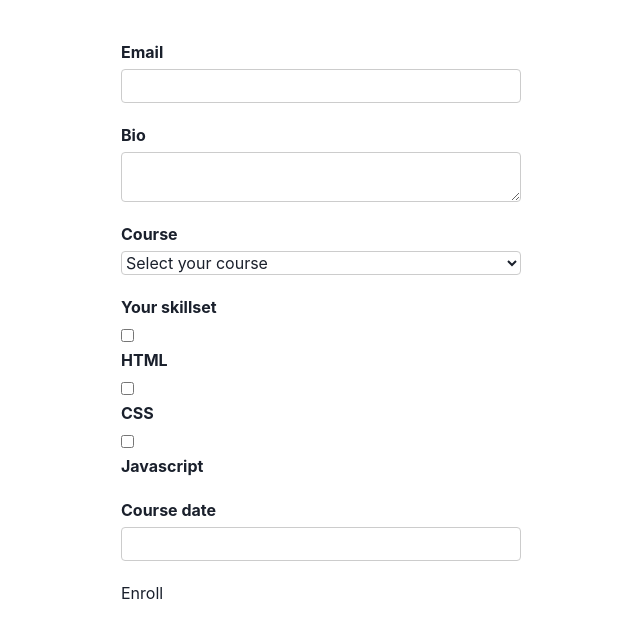
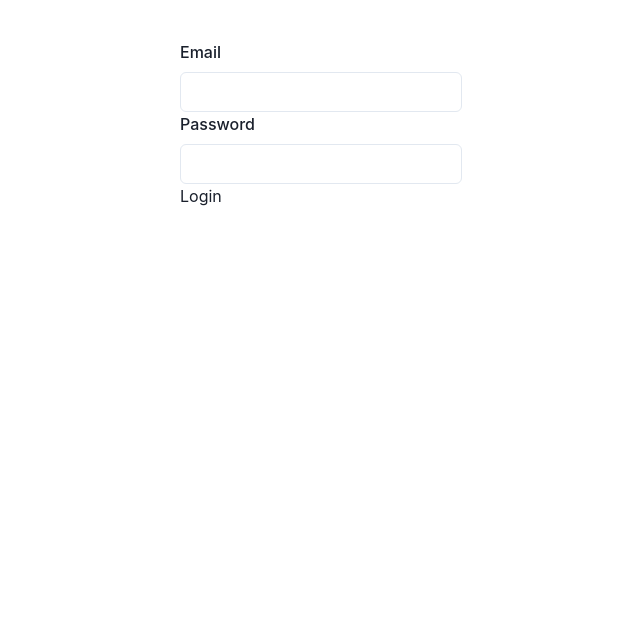
Before and after one commit to vapinedo/React-FormikDemo, a React (Create React App) app: page / in a window 1280 px wide. Shown: the top 638 px of the page, without its empty margins (319-959 px from the left). Built offline with nearby package versions, Linux system fonts and the light colour scheme.

Commit message:
[ADD] ChakraInput

```diff
--- a/src/App.css
+++ b/src/App.css
@@ -4,13 +4,13 @@
   margin-top: 40px;
 }
 
-label {
+/* label {
   font-weight: bold;
   display: flex;
   margin-bottom: 5px;
-}
+} */
 
-input[type="text"],
+/* input[type="text"],
 input[type="email"],
 input[type="password"],
 textarea,
@@ -25,7 +25,7 @@
   background-image: none;
   border: 1px solid #ccc;
   border-radius: 4px;
-}
+} */
 
 .form-control {
   margin-bottom: 20px;
--- a/src/App.js
+++ b/src/App.js
@@ -1,13 +1,13 @@
 import './App.css';
 // import { FormikContainter } from './components/FormikContainter';
-// import LoginForm from './components/LoginForm';
+import LoginForm from './components/LoginForm';
 // import RegistrationForm from './components/RegistrationForm';
-import EnrollmentForm from './components/EnrollmentForm';
+// import EnrollmentForm from './components/EnrollmentForm';
 
 const App = () => {
   return (
     <div className="App">
-      <EnrollmentForm />
+      <LoginForm />
     </div>
   );
 }
--- /dev/null
+++ b/src/components/ChakraInput.js
@@ -0,0 +1,26 @@
+import React from 'react'
+import { Field } from 'formik'
+import {
+    Input,
+    FormControl,
+    FormLabel,
+    FormErrorMessage
+} from '@chakra-ui/react'
+
+const ChakraInput = (props) => {
+    const { label, name, ...rest } = props
+
+    return (
+        <Field name={name}>
+            {({ field, form }) => (
+                <FormControl isInvalid={form.errors[name] && form.touched[name]}>
+                    <FormLabel htmlFor={name}>{label}</FormLabel>
+                    <Input id={name} {...rest} {...field} />
+                    <FormErrorMessage>{form.errors[name]}</FormErrorMessage>
+                </FormControl>
+            )}
+        </Field>
+    )
+}
+
+export default ChakraInput
--- a/src/components/FormikControl.js
+++ b/src/components/FormikControl.js
@@ -2,6 +2,7 @@
 import { Input } from './Input';
 import { Select } from './Select';
 import { Textarea } from './Textarea';
+import ChakraInput from './ChakraInput';
 import { DatePicker } from './DatePicker';
 import { RadioButton } from './RadioButton';
 import { CheckboxGroup } from './CheckboxGroup';
@@ -16,6 +17,7 @@
         case 'radio':       return <RadioButton {...rest} />
         case 'checkbox':    return <CheckboxGroup {...rest} />
         case 'date':        return <DatePicker {...rest} />
+        case 'chakrainput': return <ChakraInput {...rest} />
         default:            return null;
     }
 }
--- a/src/components/LoginForm.js
+++ b/src/components/LoginForm.js
@@ -32,14 +32,14 @@
             {formik => (
                 <Form>
                     <FormikControl
-                        control='input'
+                        control='chakrainput'
                         type='email'
                         label='Email'
                         name='email'
                     />
 
                     <FormikControl
-                        control='input'
+                        control='chakrainput'
                         type='password'
                         label='Password'
                         name='password'
```
